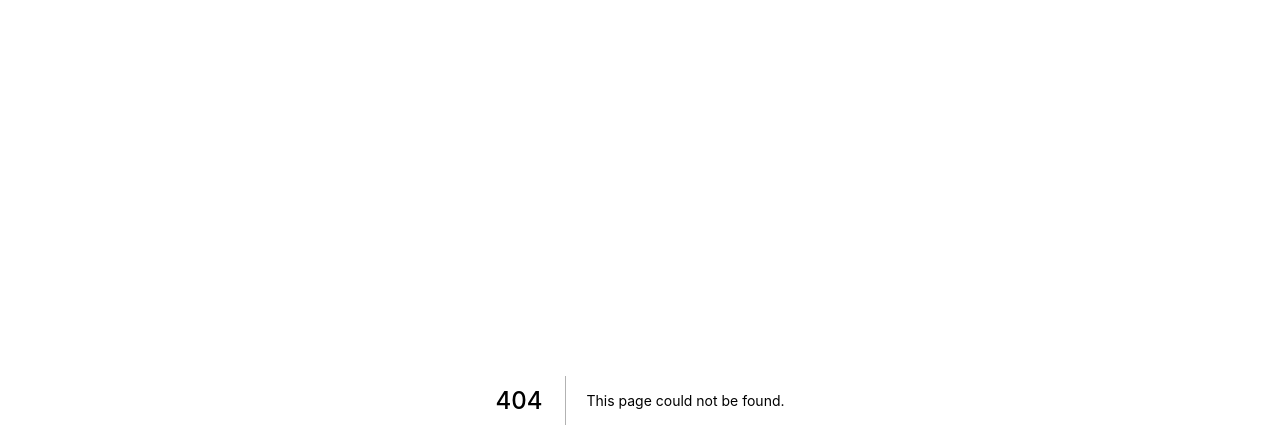
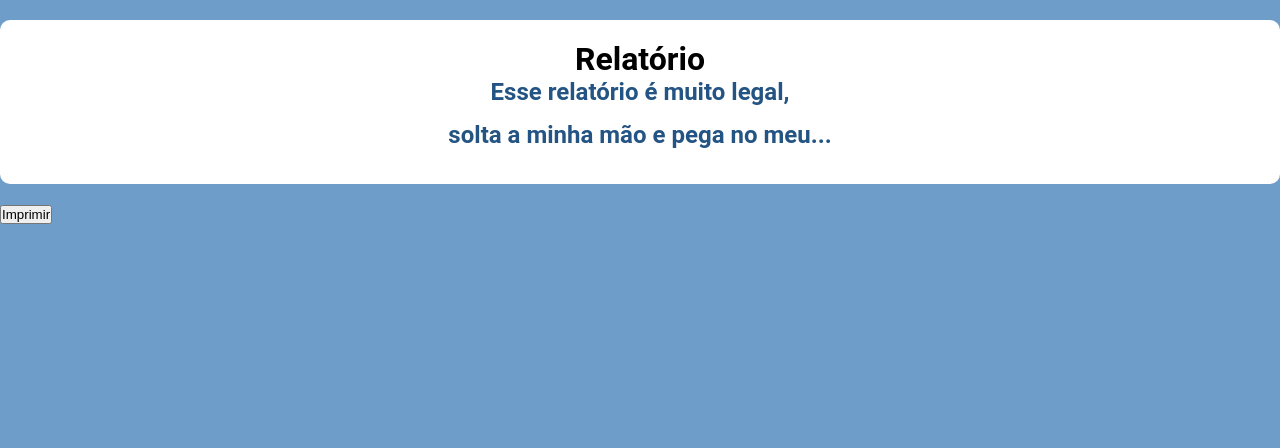
Before and after one commit to gabriel-paiva/gota, a Next.js app: page /report in a window 1280 px wide. Before the commit this address had no page. Shown: the top 448 px of the page. Built offline with nearby package versions, Linux system fonts and the light colour scheme.

Commit message:
Criando funcao que imprime relatorio

```diff
--- /dev/null
+++ b/pages/report.js
@@ -0,0 +1,29 @@
+import styles from '../styles/Chart.module.css';
+
+export default function Relatorio() {
+
+  function printDiv(divName) {
+    if (process.browser) {
+      var printContents = document.getElementById(divName).innerHTML;
+      var originalContents = document.body.innerHTML;
+
+      document.body.innerHTML = printContents;
+
+      window.print();
+
+      document.body.innerHTML = originalContents;
+    }
+  }
+  return (
+    <>
+      <div id="printableArea">
+        <div className={styles.formdiv}>
+          <h1>Relatório</h1>
+          <h2>Esse relatório é muito legal,</h2>
+          <h2>solta a minha mão e pega no meu...</h2>
+        </div>
+      </div>
+      <button type="button" onClick={e => printDiv('printableArea')} value="print a div!">Imprimir</button>
+    </>
+  );
+}
```
Also changed, not shown: pages/userpage.js (line endings or trailing spaces).
